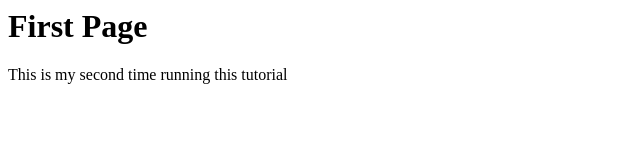
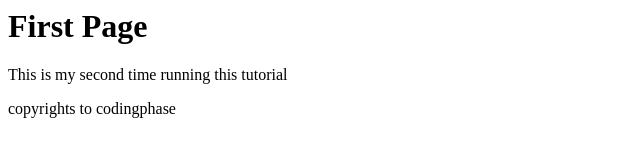
Before and after one commit to BiggSteve70/git-learn2, a plain HTML site: page index.html in a window 1280 px wide. Shown: the whole page, without its empty margins (0-640 px from the left). Drawn offline with Linux system fonts and the light colour scheme.

Commit message:
created config.js and added index.html file

```diff
--- a/index.html
+++ b/index.html
@@ -1,7 +1,7 @@
 <html>
-  <head></head>
   <body>
     <h1>First Page</h1>
     <p>This is my second time running this tutorial</p>
+    <footer>copyrights to codingphase</footer>
   </body>
 </html>
```
Also changed, not shown: config.js (added).
